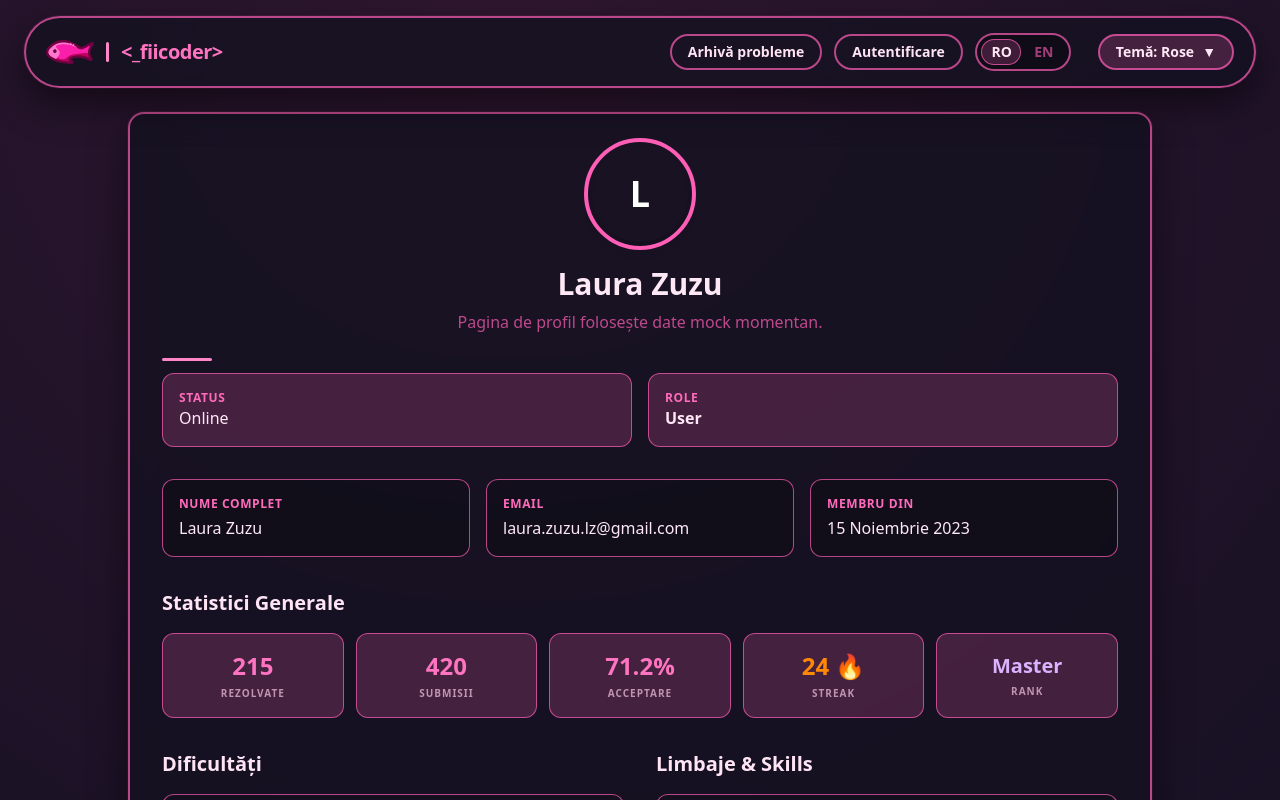
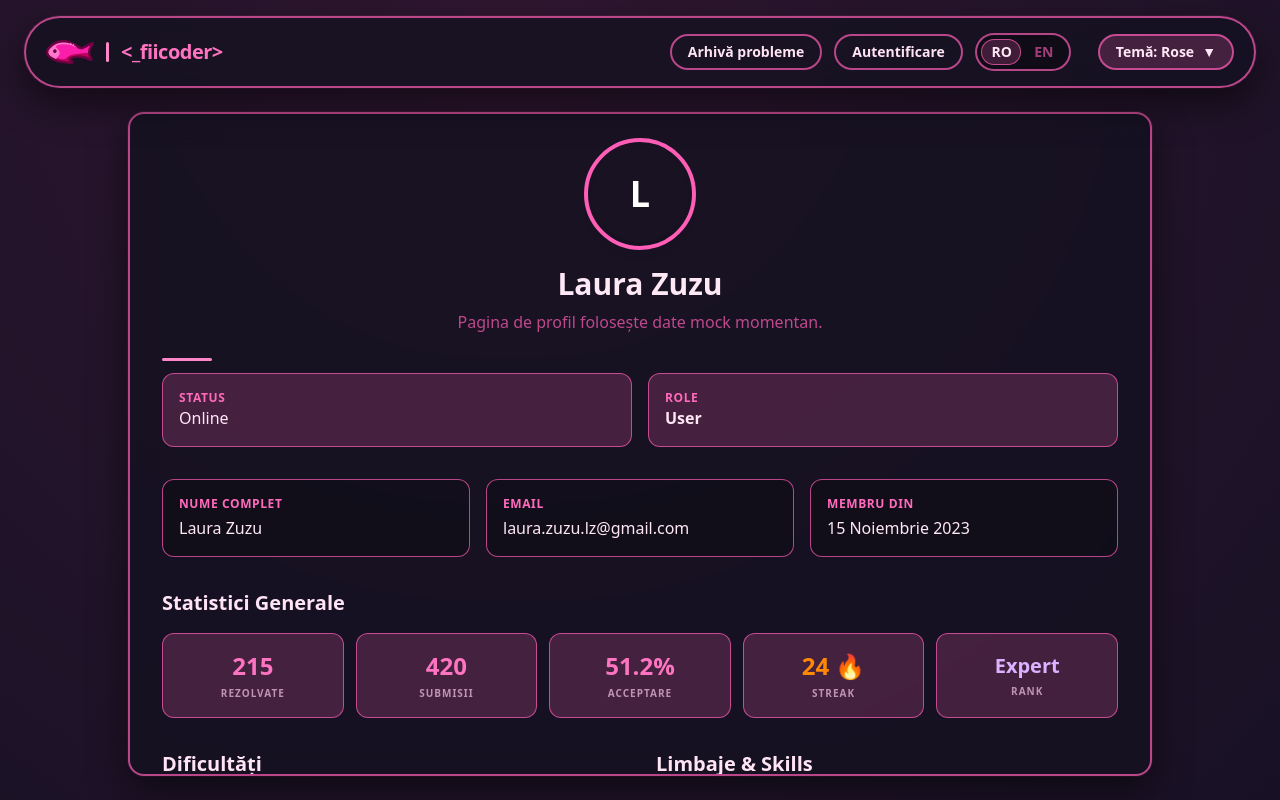
Before and after one commit to Proiect-A1/Frontend, a React (Vite) app in the folder fiicoder-frontend/: page /profile in a window 1280 px wide. Built offline with nearby package versions, Linux system fonts and the light colour scheme.

Commit message:
fixed scrollbar not showing

```diff
--- a/fiicoder-frontend/src/pages/Profile.tsx
+++ b/fiicoder-frontend/src/pages/Profile.tsx
@@ -10,7 +10,7 @@ const pageVariants = {
 
 // MOCK DATA
 const mockProfileData = {
-  id: "u93593859rft394ut",
+  id: "u42432424u",
   firstName: "Laura",
   lastName: "Zuzu",
   email: "laura.zuzu.lz@gmail.com",
@@ -18,9 +18,9 @@ const mockProfileData = {
   stats: {
     solved: 215,
     submissions: 420,
-    acceptanceRate: "71.2%",
+    acceptanceRate: "51.2%",
     streak: 24,
-    rank: "Master"
+    rank: "Expert"
   },
   difficulty: {
     easy: 120,
@@ -46,7 +46,7 @@ const mockProfileData = {
 // Generare heatmap mock (12 săptămâni x 7 zile)
 const mockHeatmap = Array.from({ length: 84 }).map(() => Math.floor(Math.random() * 5));
 
-// Funcție pentru a genera culorile heatmap-ului adaptiv la TEMĂ (Rose, Nord, Cream, Sage)
+// Funcție pentru a genera culorile heatmap-ului adaptiv la TEMĂ
 const getHeatmapStyle = (level: number) => {
   const baseAccent = "var(--accent)";
   switch (level) {
@@ -67,8 +67,9 @@ export default function Profile() {
   const { lang } = useLanguage();
 
   return (
-    <div className="p-6 md:p-8 w-full max-w-5xl mx-auto theme-surface-card backdrop-blur-lg border-2 border-pink-500/30 rounded-2xl card-glow mb-8">
+    <div className="w-full flex justify-center h-auto xl:flex-1 xl:min-h-0 mb-8 xl:mb-0">
       <motion.div
+        className="w-full max-w-5xl rounded-2xl border-2 border-pink-500/30 theme-surface-card backdrop-blur-lg p-6 md:p-8 card-glow h-auto overflow-visible xl:h-full xl:overflow-y-auto custom-scrollbar"
         initial="hidden"
         animate="visible"
         variants={pageVariants}
```
